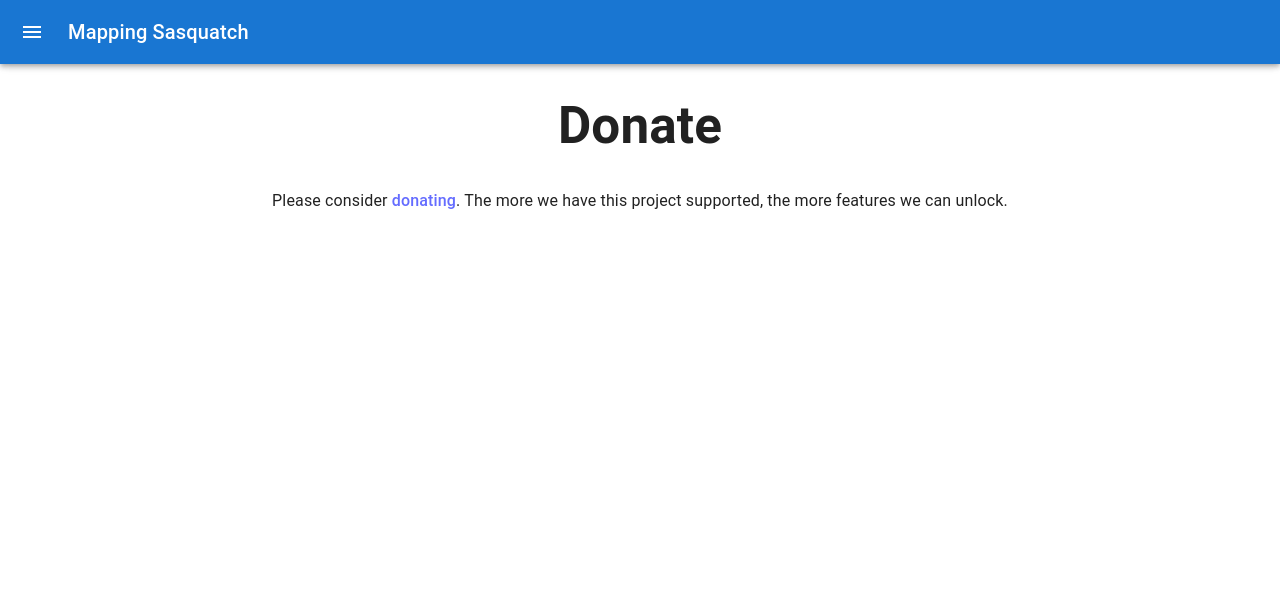
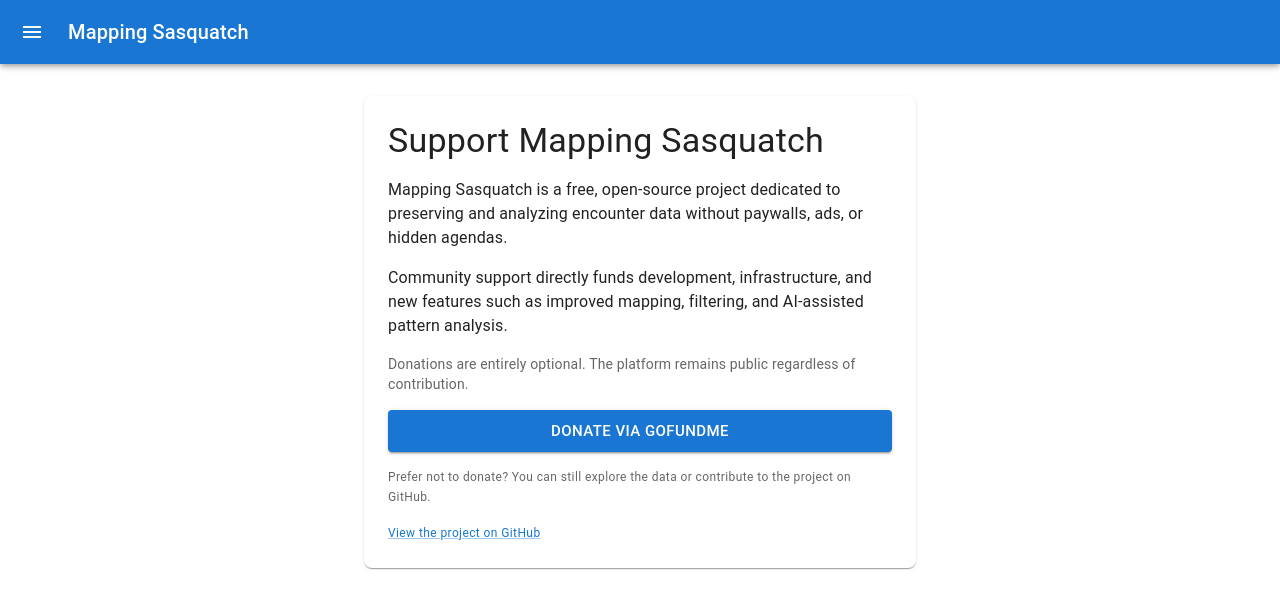
Before and after one commit to odnarb/bigfoot-map, a React (Vite) app: page /donate in a window 1280 px wide. Shown: the top 608 px of the page. Built offline with nearby package versions, Linux system fonts and the light colour scheme.

Commit message:
Upgrade the donate and report pages

```diff
--- a/src/pages/Donate.jsx
+++ b/src/pages/Donate.jsx
@@ -1,10 +1,62 @@
-export default function Donate () {
+import {
+    Box,
+    Container,
+    Paper,
+    Stack,
+    Typography,
+    Button,
+    Link,
+} from "@mui/material";
+
+export default function Donate() {
     return (
-        <>
-            <div>
-                <h1>Donate</h1>
-                <p>Please consider <a target="_blank" href="https://www.gofundme.com/f/mapping-sasquatch">donating</a>. The more we have this project supported, the more features we can unlock.</p>
-            </div>
-        </>
-    )
+        <Container maxWidth="sm">
+            <Paper elevation={1} sx={{ p: { xs: 2, sm: 3 }, mt: 4, borderRadius: 2 }}>
+                <Stack spacing={2} textAlign="left">
+                    <Typography variant="h4" component="h1">
+                        Support Mapping Sasquatch
+                    </Typography>
+
+                    <Typography variant="body1">
+                        Mapping Sasquatch is a free, open-source project dedicated to preserving and analyzing
+                        encounter data without paywalls, ads, or hidden agendas.
+                    </Typography>
+
+                    <Typography variant="body1">
+                        Community support directly funds development, infrastructure, and new features such as
+                        improved mapping, filtering, and AI-assisted pattern analysis.
+                    </Typography>
+
+                    <Typography variant="body2" color="text.secondary">
+                        Donations are entirely optional. The platform remains public regardless of contribution.
+                    </Typography>
+
+                    <Button
+                        variant="contained"
+                        size="large"
+                        href="https://www.gofundme.com/f/mapping-sasquatch"
+                        target="_blank"
+                        rel="noopener noreferrer"
+                    >
+                        Donate via GoFundMe
+                    </Button>
+
+                    <Typography variant="caption" color="text.secondary">
+                        Prefer not to donate? You can still explore the data or contribute to
+                        the project on GitHub.
+                    </Typography>
+
+                    <Typography variant="caption">
+                        <Link
+                            href="https://github.com/odnarb/bigfoot-map"
+                            target="_blank"
+                            rel="noopener noreferrer"
+                        >
+                            View the project on GitHub
+                        </Link>
+                    </Typography>
+                </Stack>
+            </Paper>
+        </Container>
+    );
 }
--- a/src/pages/Report.jsx
+++ b/src/pages/Report.jsx
@@ -1,8 +1,60 @@
+import {
+    Container,
+    Paper,
+    Stack,
+    Typography,
+    Button,
+    Link,
+} from "@mui/material";
+
 export default function Report() {
     return (
-        <>
-            <h1>Submit A Report</h1>
-            <p>If this project gets traction we could have it hosted and submit reports.</p>
-        </>
-    )
+        <Container maxWidth="sm">
+            <Paper elevation={1} sx={{ p: { xs: 2, sm: 3 }, mt: 4, borderRadius: 2 }}>
+                <Stack spacing={2} textAlign="left">
+                    <Typography variant="h4" component="h1">
+                        Submit an Encounter Report
+                    </Typography>
+
+                    <Typography variant="body1">
+                        Public report submission is not available yet. This platform is still in its early
+                        stages and currently focuses on mapping and organizing existing public data.
+                    </Typography>
+
+                    <Typography variant="body1">
+                        As the project grows and infrastructure is built, secure report submission will be
+                        added—allowing witnesses to share encounters without fear of identification, ridicule, misuse, or loss
+                        of context.
+                    </Typography>
+
+                    <Typography variant="body2">
+                        In the meantime, you can:
+                    </Typography>
+
+                    <Stack spacing={1} sx={{ pl: 2 }}>
+                        <Typography variant="body2">
+                            • Explore mapped encounter data
+                        </Typography>
+                        <Typography variant="body2">
+                            • Share the project with others
+                        </Typography>
+                        <Typography variant="body2">
+                            • Support development via{" "}
+                            <Link
+                                href="https://www.gofundme.com/f/mapping-sasquatch"
+                                target="_blank"
+                                rel="noopener noreferrer"
+                            >
+                                GoFundMe
+                            </Link>
+                        </Typography>
+                    </Stack>
+
+                    <Typography variant="caption" color="text.secondary">
+                        Report submission will be announced once available.
+                    </Typography>
+                </Stack>
+            </Paper>
+        </Container>
+    );
 }
```
